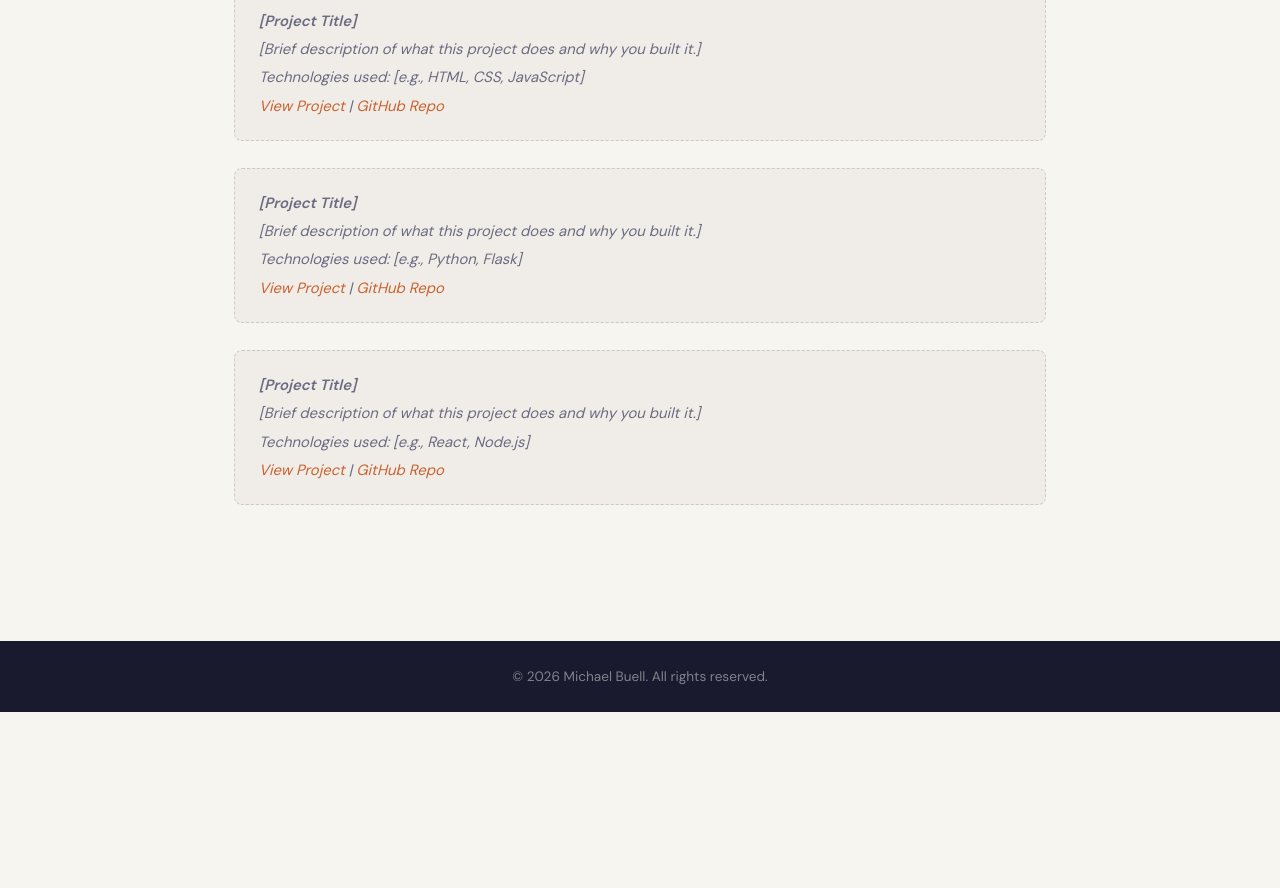
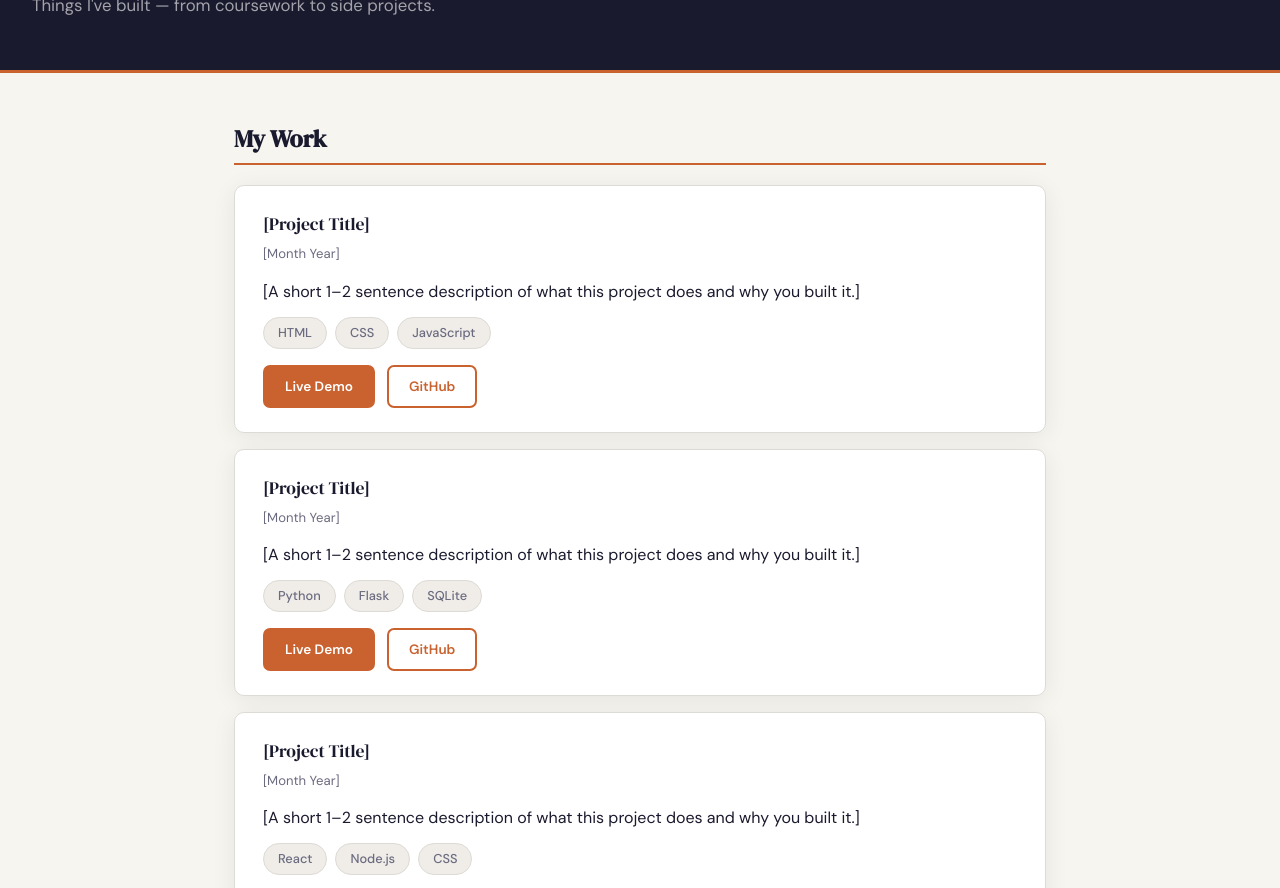
Before and after one commit to michaelbuell/mbuellportfolio.github.io, a plain HTML site: page Projects/index.html in a window 1280 px wide. Shown: the part 191-1079 px from the top of the page. Before the commit the page ends 903 px from the top, so only its background shows below. Drawn offline with Linux system fonts and the light colour scheme.

Commit message:
Updated HTML on all pages

```diff
--- a/Projects/index.html
+++ b/Projects/index.html
@@ -9,7 +9,7 @@
 <body>
 
   <header>
-    <h1>Michael Buell</h1>
+    <span class="header-name">Michael Buell</span>
     <nav>
       <ul>
         <li><a href="../index.html">Home</a></li>
@@ -18,32 +18,63 @@
         <li><a href="../Contact/index.html">Contact</a></li>
       </ul>
     </nav>
+    <button id="theme-toggle" aria-label="Toggle dark mode">🌙</button>
   </header>
+
+  <div class="page-hero">
+    <h1>Projects</h1>
+    <p>Things I've built — from coursework to side projects.</p>
+  </div>
 
   <main>
 
     <section id="projects">
-      <h2>Projects</h2>
+      <h2>My Work</h2>
 
-      <div class="placeholder">
-        <p><strong>[Project Title]</strong></p>
-        <p>[Brief description of what this project does and why you built it.]</p>
-        <p>Technologies used: [e.g., HTML, CSS, JavaScript]</p>
-        <p><a href="#">View Project</a> | <a href="#">GitHub Repo</a></p>
+      <!-- Replace each card with a real project -->
+      <div class="card">
+        <p class="card-title">[Project Title]</p>
+        <p class="card-date">[Month Year]</p>
+        <p>[A short 1–2 sentence description of what this project does and why you built it.]</p>
+        <div class="tags" style="margin-top:12px;">
+          <span class="tag">HTML</span>
+          <span class="tag">CSS</span>
+          <span class="tag">JavaScript</span>
+        </div>
+        <div class="project-links">
+          <a href="#" class="btn btn-primary">Live Demo</a>
+          <a href="#" class="btn btn-outline">GitHub</a>
+        </div>
       </div>
-      <br />
-      <div class="placeholder">
-        <p><strong>[Project Title]</strong></p>
-        <p>[Brief description of what this project does and why you built it.]</p>
-        <p>Technologies used: [e.g., Python, Flask]</p>
-        <p><a href="#">View Project</a> | <a href="#">GitHub Repo</a></p>
+
+      <div class="card">
+        <p class="card-title">[Project Title]</p>
+        <p class="card-date">[Month Year]</p>
+        <p>[A short 1–2 sentence description of what this project does and why you built it.]</p>
+        <div class="tags" style="margin-top:12px;">
+          <span class="tag">Python</span>
+          <span class="tag">Flask</span>
+          <span class="tag">SQLite</span>
+        </div>
+        <div class="project-links">
+          <a href="#" class="btn btn-primary">Live Demo</a>
+          <a href="#" class="btn btn-outline">GitHub</a>
+        </div>
       </div>
-      <br />
-      <div class="placeholder">
-        <p><strong>[Project Title]</strong></p>
-        <p>[Brief description of what this project does and why you built it.]</p>
-        <p>Technologies used: [e.g., React, Node.js]</p>
-        <p><a href="#">View Project</a> | <a href="#">GitHub Repo</a></p>
+
+      <div class="card">
+        <p class="card-title">[Project Title]</p>
+        <p class="card-date">[Month Year]</p>
+        <p>[A short 1–2 sentence description of what this project does and why you built it.]</p>
+        <div class="tags" style="margin-top:12px;">
+          <span class="tag">React</span>
+          <span class="tag">Node.js</span>
+          <span class="tag">CSS</span>
+        </div>
+        <div class="project-links">
+          <a href="#" class="btn btn-primary">Live Demo</a>
+          <a href="#" class="btn btn-outline">GitHub</a>
+        </div>
       </div>
 
     </section>
@@ -51,7 +82,7 @@
   </main>
 
   <footer>
-    <p>&copy; 2026 Michael Buell. All rights reserved.</p>
+    <p>&copy; 2026 Michael Buell &mdash; <a href="../Contact/index.html">Get in touch</a></p>
   </footer>
 
 </body>
```
Also changed, not shown: About Me/index.html (+3 -2 lines), Contact/index.html (+1 -1 lines), index.html (+3 -3 lines).
